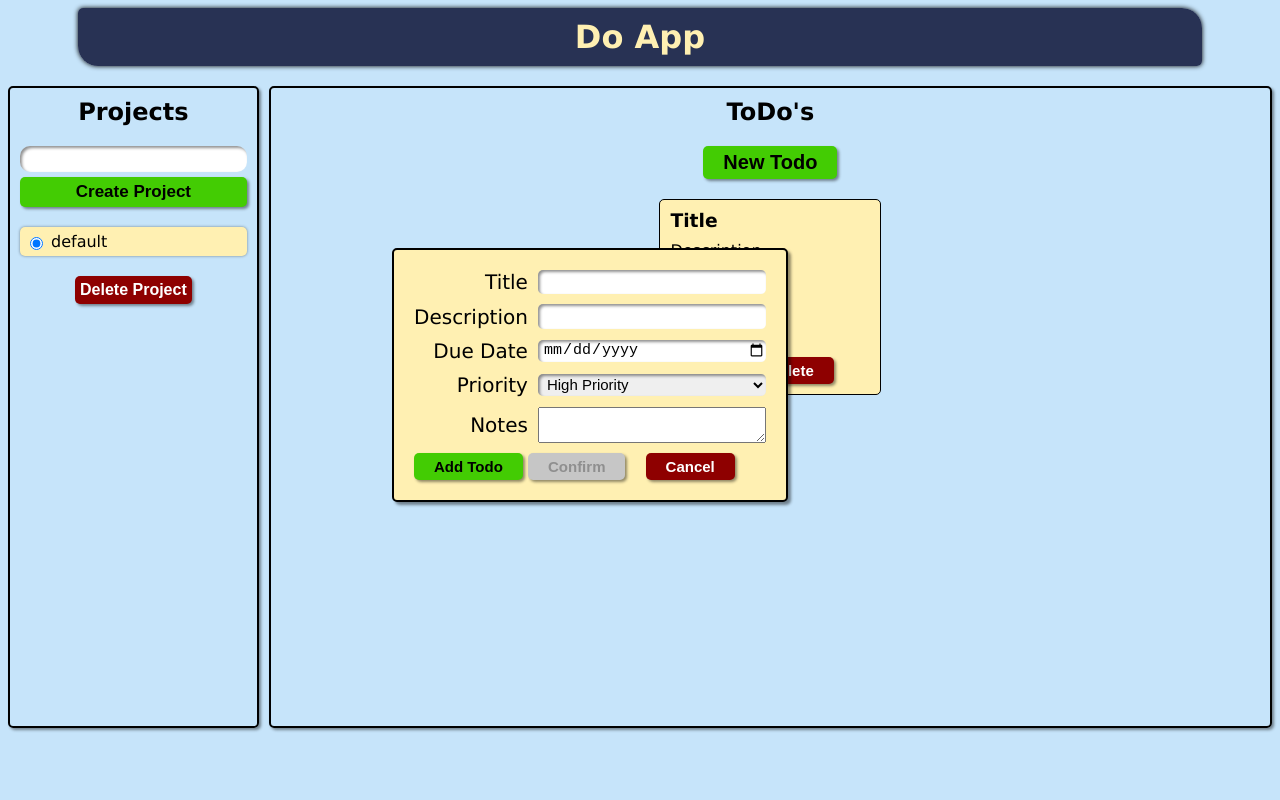
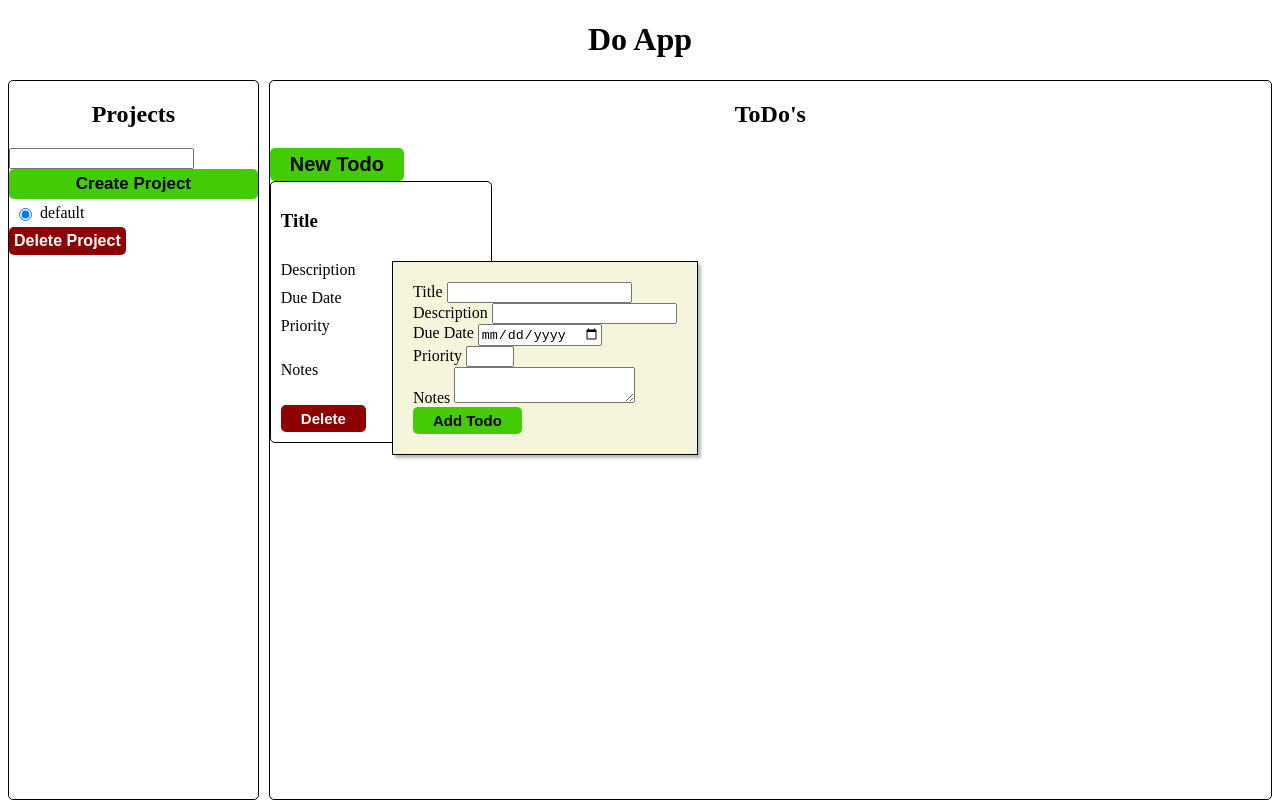
Before and after one commit to TRed91/Todo-List, a website built with webpack: page src/index.html in a window 1280 px wide. Both pictures are taken after a click on the button "New Todo". Built offline with nearby package versions, Linux system fonts and the light colour scheme.

Commit message:
Revert "code edit button on todo and cancel button on form"
This reverts commit 7e5f8bfbbc6fa1aa04c5d2f7e3054d6ab9b491bb.

```diff
--- a/src/dom-control.js
+++ b/src/dom-control.js
@@ -1,5 +1,3 @@
-import { titleInput, descriptionInput, dateInput, priorityInput, notesInput, form, confirmTodoBtn, addTodoBtn} from "./logics";
-
 function drawProjectsDom(projectsList){
 
     const projects = document.querySelector('.projects');
@@ -46,34 +44,17 @@ function drawTodoDom(todos){
         const todoDate = document.createElement('div');
         const todoPriority = document.createElement('div');
         const todoNotes = document.createElement('p');
-        const buttonDiv = document.createElement('div')
         const deleteToDo = document.createElement('button');
-        const editToDo = document.createElement('button')
 
         todoDiv.appendChild(todoTitle);
         todoDiv.appendChild(todoDescription);
         todoDiv.appendChild(todoDate);
         todoDiv.appendChild(todoPriority);
         todoDiv.appendChild(todoNotes);
-        todoDiv.appendChild(buttonDiv);
-        buttonDiv.appendChild(editToDo);
-        buttonDiv.appendChild(deleteToDo);
+        todoDiv.appendChild(deleteToDo);
 
         todoDiv.setAttribute('class', 'todo-element');
-        buttonDiv.setAttribute('class', 'todo-button-container')
         deleteToDo.setAttribute('class', 'delete-todo');
-        editToDo.setAttribute('class', 'edit-todo');
-
-        switch (element.getPriority()){
-            case 'High Priority':
-                todoPriority.setAttribute('class', 'high');
-                break;
-            case 'Medium Priority':
-                todoPriority.setAttribute('class', 'medium');
-                break;
-            case 'Low Priority':
-                todoPriority.setAttribute('class', 'low');
-        }
 
         todoTitle.innerHTML = element.title;
         todoDescription.innerHTML = element.description;
@@ -81,17 +62,10 @@ function drawTodoDom(todos){
         todoPriority.innerHTML = element.priority;
         todoNotes.innerHTML = element.notes;
         deleteToDo.innerHTML = 'Delete';
-        editToDo.innerHTML = 'Edit';
 
         deleteToDo.addEventListener('click', () => {
             todos.splice(todos.indexOf(element), 1);
             drawTodoDom(todos);
-        })
-
-        editToDo.addEventListener('click', () => {
-            form.hidden = false;
-            confirmTodoBtn.disabled = false;
-            addTodoBtn.disabled = true;
         })
 
         todoContainer.appendChild(todoDiv);
--- a/src/index.html
+++ b/src/index.html
@@ -40,19 +40,13 @@
         </div>
         <div class="priority-input">
             <label for="priority">Priority</label>
-            <select name="priority" id="priority" class="priority">
-                <option value="High Priority">High Priority</option>
-                <option value="Medium Priority">Medium Priority</option>
-                <option value="Low Priority">Low Priority</option>
-            </select>
+            <input type="number" id="priority" class="priority" min="1" max="5">
         </div>
         <div class="notes-input">
             <label for="notes">Notes</label>
             <textarea name="notes" id="notes" class="notes"></textarea>
         </div>
         <button type="button" class="add-todo-btn">Add Todo</button>
-        <button type="button" class="confirm-todo-btn" disabled>Confirm</button>
-        <button type="button" class="cancel-btn">Cancel</button>
     </form>
 </body>
 </html>
--- a/src/logics.js
+++ b/src/logics.js
@@ -6,8 +6,6 @@ const projectNameInput = document.querySelector('.project-name-input');
 const deleteProject = document.querySelector('.project-delete')
 
 const addTodoBtn = document.querySelector('.add-todo-btn');
-const confirmTodoBtn = document.querySelector('.confirm-todo-btn');
-const cancelBtn = document.querySelector('.cancel-btn');
 const titleInput = document.querySelector('.title');
 const descriptionInput = document.querySelector('.desc');
 const dateInput = document.querySelector('.date');
@@ -32,9 +30,6 @@ function showDefault(){
 const newTodoBtnFunc = (function (projects){
 
     newTodoBtn.addEventListener('click', () => {
-        confirmTodoBtn.disabled = true;
-        addTodoBtn.disabled = false;
-
         if (form.hidden === true){
             form.hidden = false;
         }else {
@@ -63,10 +58,6 @@ const newTodoBtnFunc = (function (projects){
         dateInput.value = '';
         priorityInput.value = '';
         notesInput.value = '';
-    });
-
-    cancelBtn.addEventListener('click', () => {
-        form.hidden = true;
     });
 
 })();
@@ -104,12 +95,4 @@ function newProjectBtnFunc(){
     })
 }
 
-function getActiveProject(){
-    for (let item of projectsList){
-        if (item.getChecked() === true) {
-            return item
-        }
-    }
-}
-
-export {showDefault, titleInput, descriptionInput, dateInput, priorityInput, notesInput, form, confirmTodoBtn, addTodoBtn}
+export {showDefault}
--- a/src/style.css
+++ b/src/style.css
@@ -1,70 +1,21 @@
-h1, h2, h3, p {
-    margin: 0;
-    padding: 0;
-}
-
-:root {
-    --color-gradient: linear-gradient(161deg, rgb(41, 14, 59) 0%, rgb(111, 16, 16) 50%, rgb(109, 72, 20) 100%);
-    --color-scheme-one: #fff0b2;
-    --color-scheme-two: #c6e4fa;
-    --shadow-color: #0000006f;
-    box-sizing: border-box;
-}
-
 body {
     height: 90vh;
     position: relative;
-    font-family: 'Lucida Sans', 'Lucida Sans Regular', 'Lucida Grande', 'Lucida Sans Unicode', Geneva, Verdana, sans-serif;
-    background: var(--color-scheme-two) fixed;
-    display: flex;
-    flex-direction: column;
-    align-items: center;
-    gap: 20px;
 }
 
 h1 {
     text-align: center;
-    color: var(--color-scheme-one);
-    background-color: #0b1136d7;
-    box-shadow: 0px 0px 5px black;
-    padding: 10px 50px;
-    border-radius: 5px 20px;
-    width: 80vw;
 }
 
 form {
     position: absolute;
-    border: 2px solid black;
+    border: 1px solid black;
     top: 30vh;
     left: 30vw;
-    background-color: var(--color-scheme-one);
+    background-color: beige;
     z-index: 10;
-    box-shadow: 3px 3px 3px var(--shadow-color);
+    box-shadow: 3px 3px 3px #00000046;
     padding: 20px;
-    border-radius: 5px;
-}
-
-form > div {
-    justify-content: center;
-    gap: 10px;
-    align-items: center;
-    margin-bottom: 10px;
-    font-size: 20px;
-    display: grid;
-    grid-template-columns: 1fr 2fr;
-}
-
-form > div > label {
-    text-align: end;
-}
-
-form > div > input, select {
-    font-size: 15px;
-    padding-left: 5px;
-    height: 1.4rem;
-    border: none;
-    border-radius: 5px;
-    box-shadow: inset 2px 2px 3px var(--shadow-color);
 }
 
 .nav-cont-container {
@@ -79,33 +30,8 @@ h2 {
 }
 
 .sidebar, .todo-section {
-    border: black solid 2px;
-    box-shadow: 2px 2px 3px var(--shadow-color);
+    border: black solid 1px;
     border-radius: 5px;
-    padding: 10px;
-    display: flex;
-    flex-direction: column;
-    gap: 20px;
-    align-items: center;
-}
-
-.sidebar {
-    min-width: 170px;
-}
-
-.project-name-input {
-    border: none;
-    height: 1.5rem;
-    width: 95%;
-    border-radius: 10px;
-    box-shadow: inset 2px 2px 3px var(--shadow-color);
-    padding-left: 10px;
-    margin-bottom: 5px;
-}
-
-.todo-container {
-    display: flex;
-    flex-wrap: wrap;
 }
 
 .todo-element {
```
